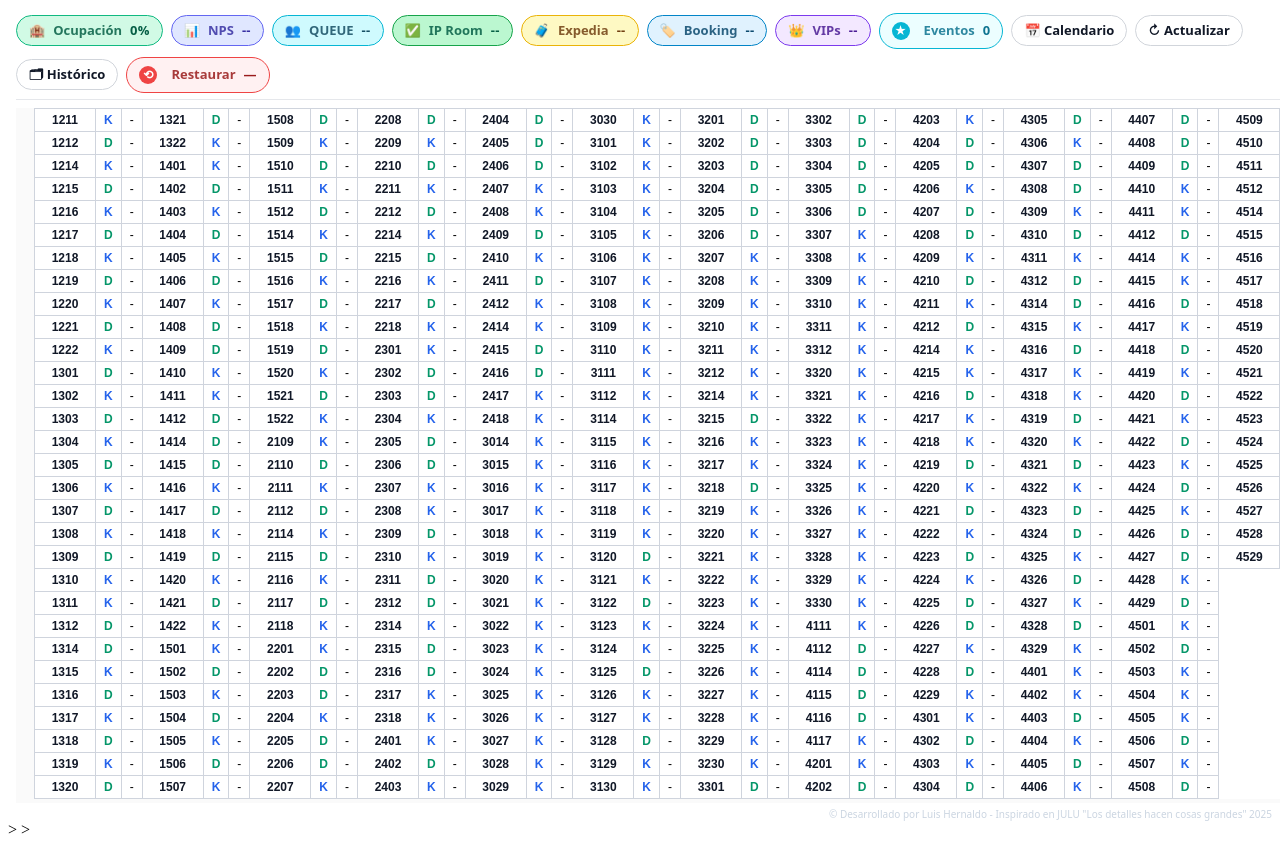
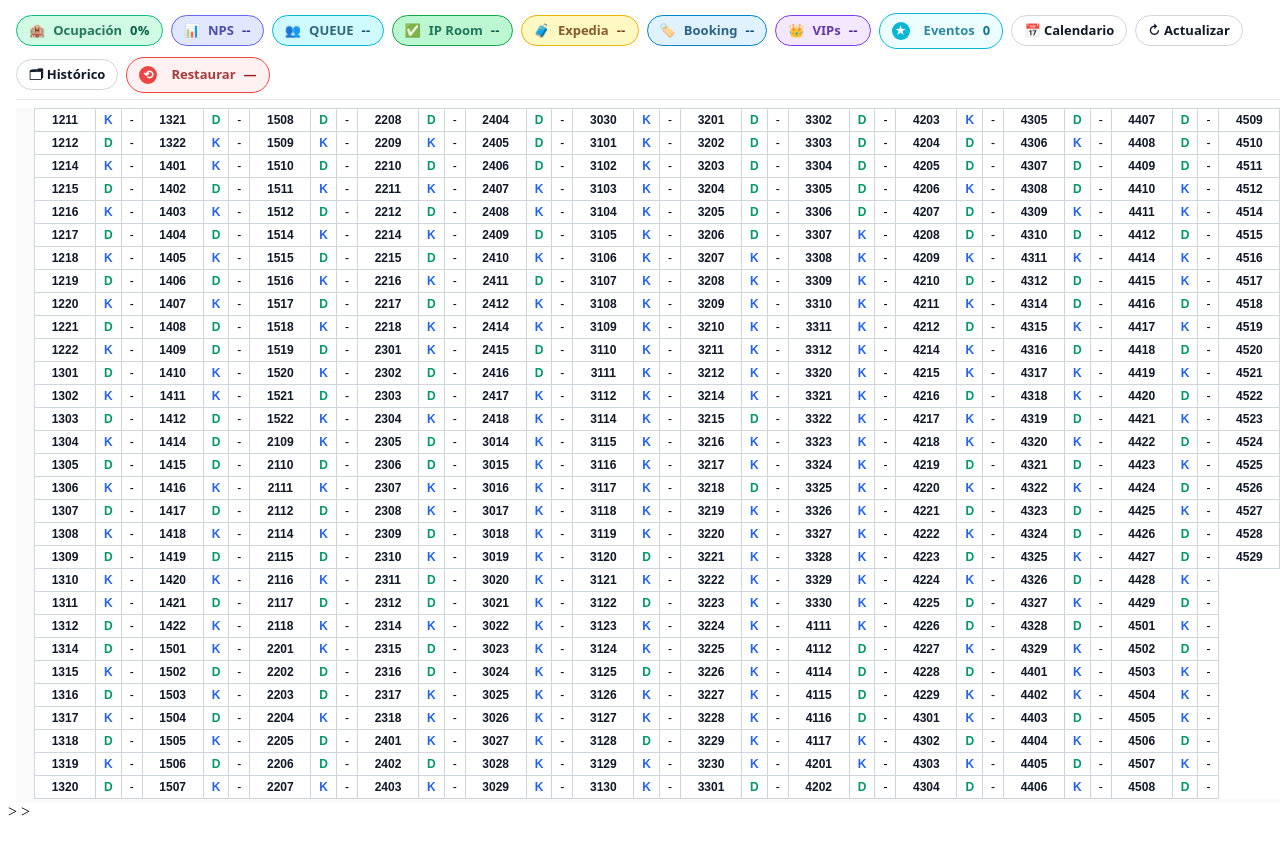
Before and after one commit to HernaldLuis/Sabana-de-operacion-, a plain HTML site: page index.html in a window 1280 px wide. Shown: the part 111-958 px from the top of the page. Drawn offline with nearby package versions, Linux system fonts and the light colour scheme.

Commit message:
Update index.html

```diff
--- a/index.html
+++ b/index.html
@@ -994,10 +994,6 @@ td.has-pendientes::after{
     </div></div>
   </div>
 
-  <div style="text-align:right; font:500 10px system-ui; color:#cbd5e1; margin-top:4px;">
-  © Desarrollado por Luis Hernaldo - Inspirado en JULU "Los detalles hacen cosas grandes" 2025
-</div>
-
   <!-- Modal de Habitación (informativo) -->
   <div class="modal-backdrop" id="modalHabitacion" hidden>
     <div class="modal-box" role="dialog" aria-modal="true" aria-labelledby="modalTitle">
```
